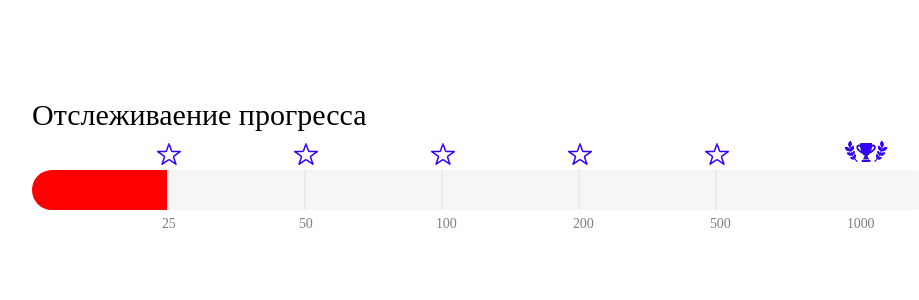
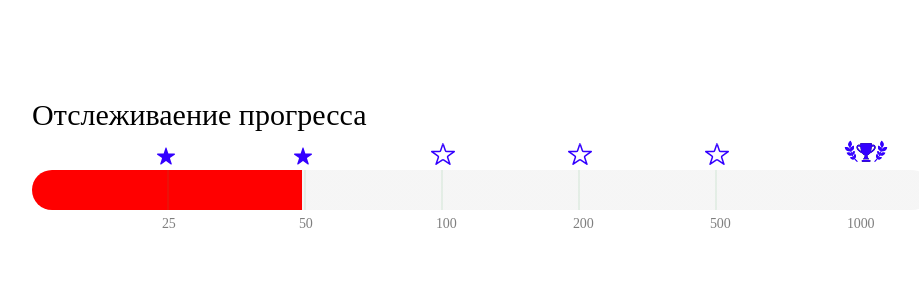
Before and after one commit to ARH2004/test-task-mass.project, a Vue app: page / in a window 1280 px wide. Shown: the top 300 px of the page, without its empty margins (68-987 px from the left). Built offline with nearby package versions, Linux system fonts and the light colour scheme.

Commit message:
feat: added a change in the length of the line from the sum of digits from the variable

```diff
--- a/src/components/progressTracking/thermometer.vue
+++ b/src/components/progressTracking/thermometer.vue
@@ -42,7 +42,7 @@ export default {
   },
   data() {
     return {
-      percent: 15,
+      percent: 0, // Изменяем значение переменной `percent` на 0
     };
   },
   methods: {
@@ -53,8 +53,6 @@ export default {
       let maxBestResult = bestResults.reduce((acc, curr) => acc + curr, 0);
       return maxBestResult;
     },
-  },
-  methods: {
     getStarImage(item) {
       let totalBestResult = this.stages.reduce((acc, stage) => {
         return (
@@ -82,8 +80,14 @@ export default {
       return "icon-star";
     },
   },
+  mounted() {
+    // Вызываем функцию, которая связывает значение в процентах с переменной `percent` при создании компонента
+    this.percent = (this.contBestResult() / 25) * 15;
+		console.log(this.percent)
+  },
 };
 </script>
+
 
 <style lang="scss" scoped>
 .container {
--- a/src/components/progressTracking/thermometerChange.vue
+++ b/src/components/progressTracking/thermometerChange.vue
@@ -34,7 +34,7 @@ export default {
           games: [
             {
               name: "Игра 2.1",
-              bestResult: 0,
+              bestResult: 50,
               isPlayed: false,
             },
           ],
```
